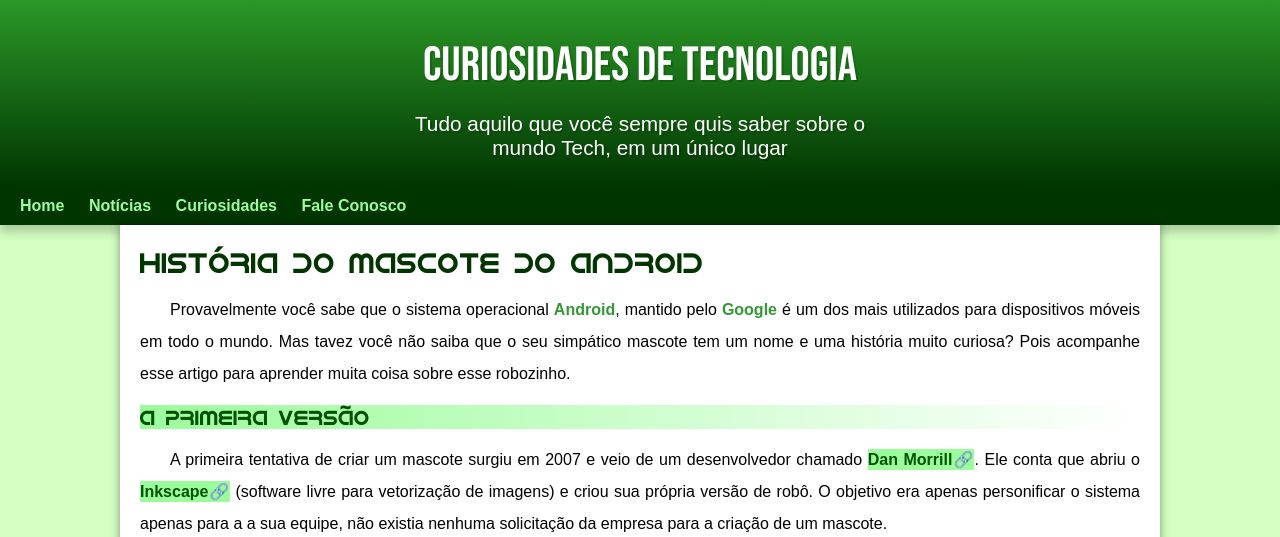
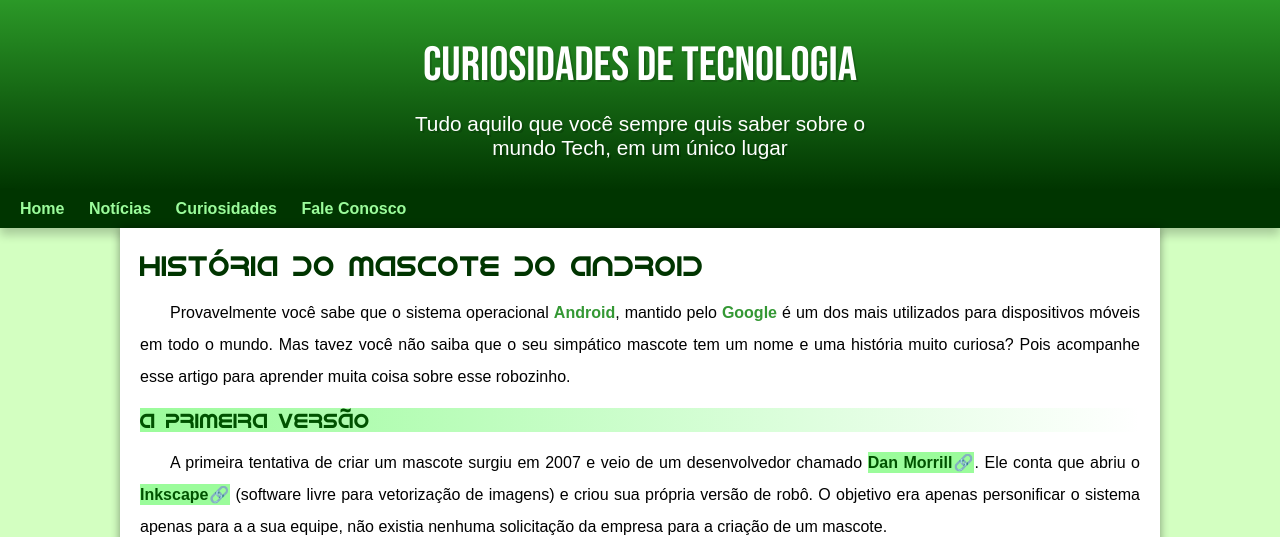
Before and after one commit to augustooliveira0/html_css, a plain HTML site: page desafios/d010/index.html in a window 1280 px wide. Shown: the top 537 px of the page. Drawn offline with Linux system fonts and the light colour scheme.

Commit message:
problema no padding

```diff
--- a/desafios/d010/estilo/style.css
+++ b/desafios/d010/estilo/style.css
@@ -45,7 +45,7 @@ header > p{
     text-shadow: 2px 2px 0px rgba(0, 0, 0, 0.151);
     max-width: 500px;
     padding: 0px 10px 0px 10px;
-    margin-bottom: 50px;
+    padding-bottom: 30px;
     margin: auto;
 }
 nav{
```
